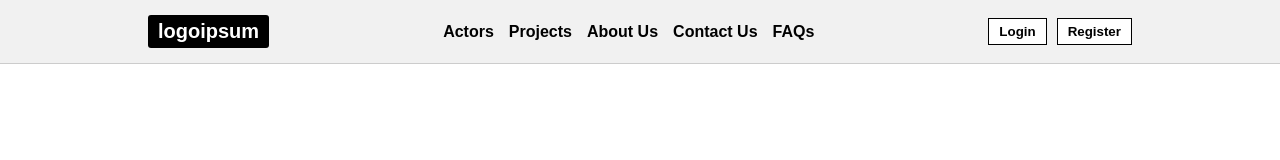
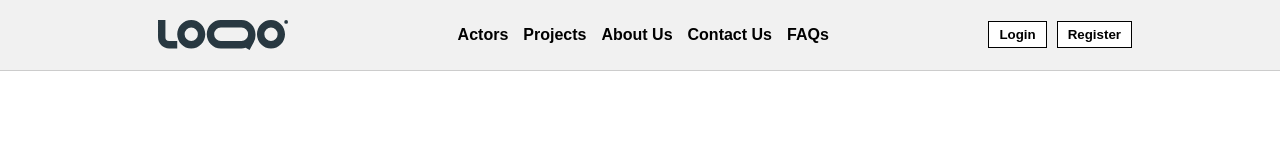
Before and after one commit to EniacProjectGroup/cen311-term-project, a plain HTML site: page index.html in a window 1280 px wide. Drawn offline with Linux system fonts and the light colour scheme.

Commit message:
feat: implement header

```diff
--- a/index.html
+++ b/index.html
@@ -10,7 +10,11 @@
   <body>
     <header class="header">
       <div class="header-container">
-        <div class="logo">logoipsum</div>
+        <img
+          class="header-logo"
+          src="images/logo.svg"
+          alt="Casting Agency Logo"
+        />
         <nav class="nav">
           <a href="#">Actors</a>
           <a href="#">Projects</a>
@@ -24,9 +28,5 @@
         </div>
       </div>
     </header>
-
-    <div class="content">
-      <!-- Main page content goes here -->
-    </div>
   </body>
 </html>
--- a/styles/header.css
+++ b/styles/header.css
@@ -15,14 +15,9 @@
     align-items: center;
   }
 
-  .logo {
-    font-size: 20px;
-    font-weight: bold;
-    background: black;
-    color: white;
+  .header-logo {
     padding: 5px 10px;
-    display: inline-block;
-    border-radius: 3px;
+    width: 150px;
   }
 
   .nav {
```
